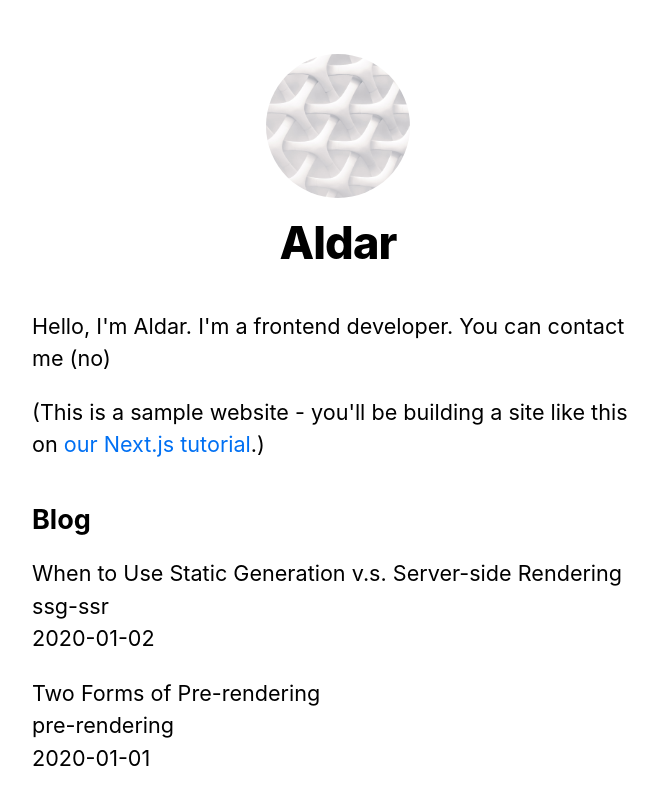
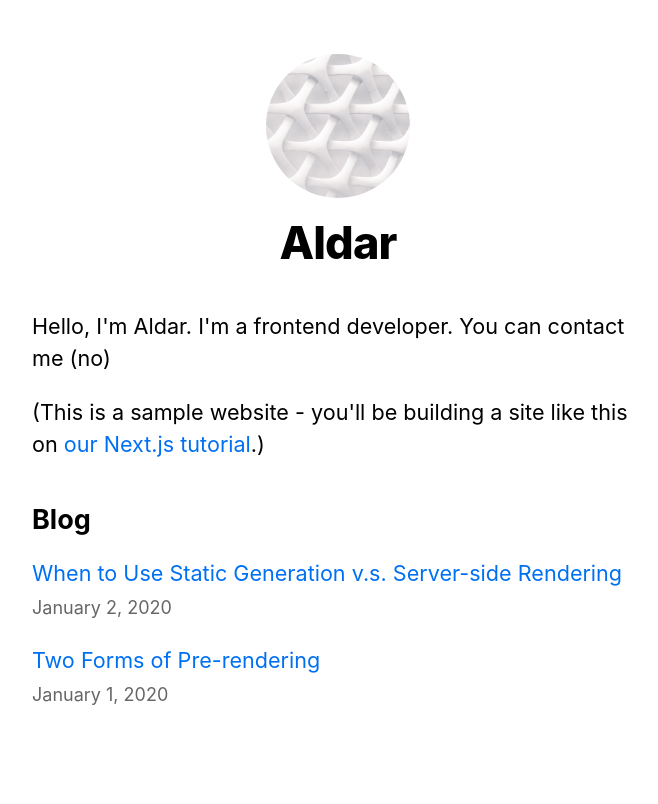
Before and after one commit to Aldar0K/nextjs-blog, a Next.js app: page / in a window 1280 px wide. Shown: the top 804 px of the page, without its empty margins (302-960 px from the left). Built offline with nearby package versions, Linux system fonts and the light colour scheme.

Commit message:
feat: finish styling home page

```diff
--- a/pages/index.tsx
+++ b/pages/index.tsx
@@ -1,5 +1,7 @@
+import { DateComponent } from "componets";
 import { GetStaticProps } from "next";
 import Head from "next/head";
+import Link from "next/link";
 
 import { getSortedPostsData } from "lib";
 import utilStyles from "styles/utils.module.css";
@@ -53,11 +55,11 @@
         <ul className={utilStyles.list}>
           {allPostsData.map(({ id, date, title }) => (
             <li className={utilStyles.listItem} key={id}>
-              {title}
+              <Link href={`/posts/${id}`}>{title}</Link>
               <br />
-              {id}
-              <br />
-              {date}
+              <small className={utilStyles.lightText}>
+                <DateComponent dateString={date} />
+              </small>
             </li>
           ))}
         </ul>
```
